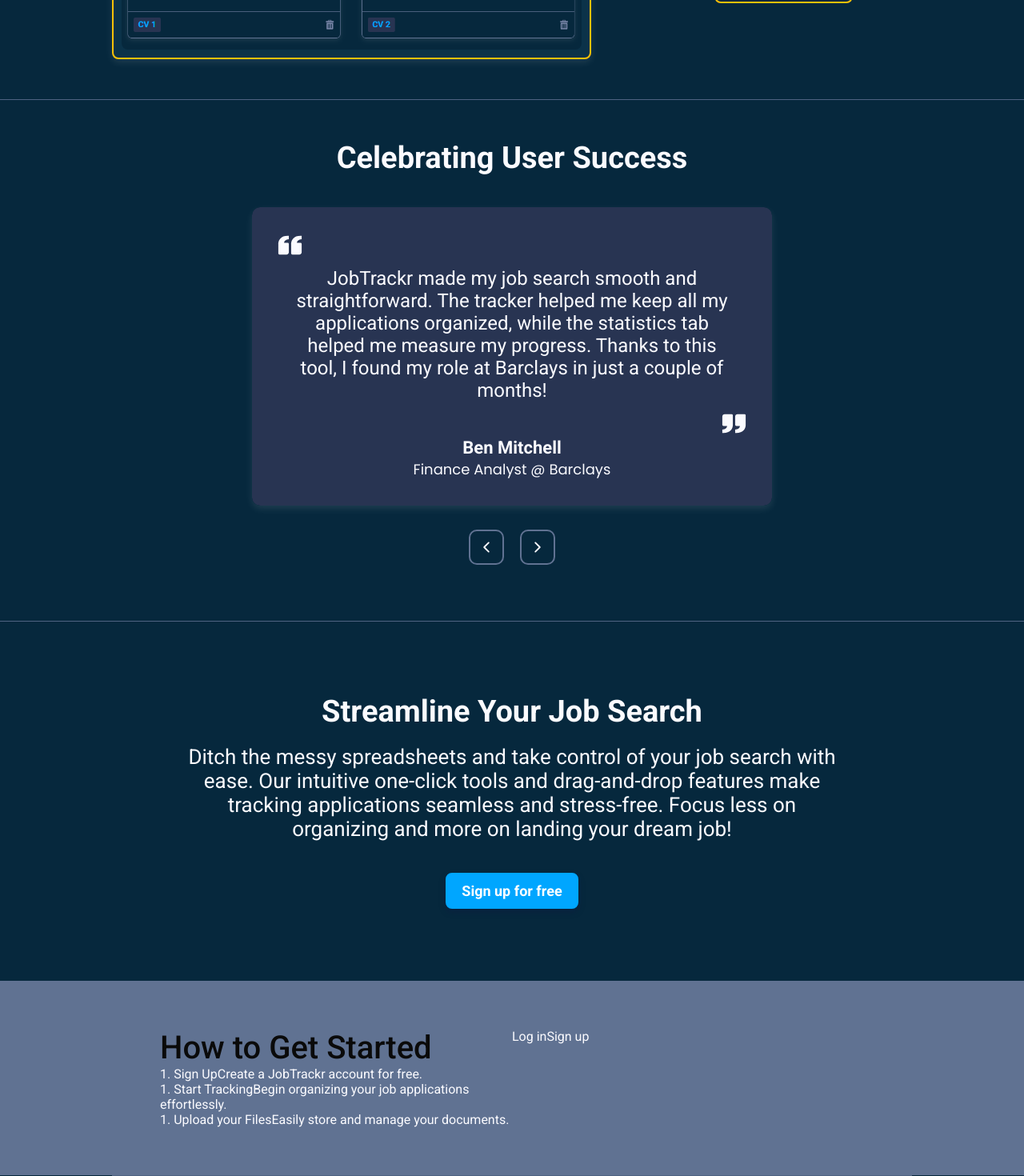
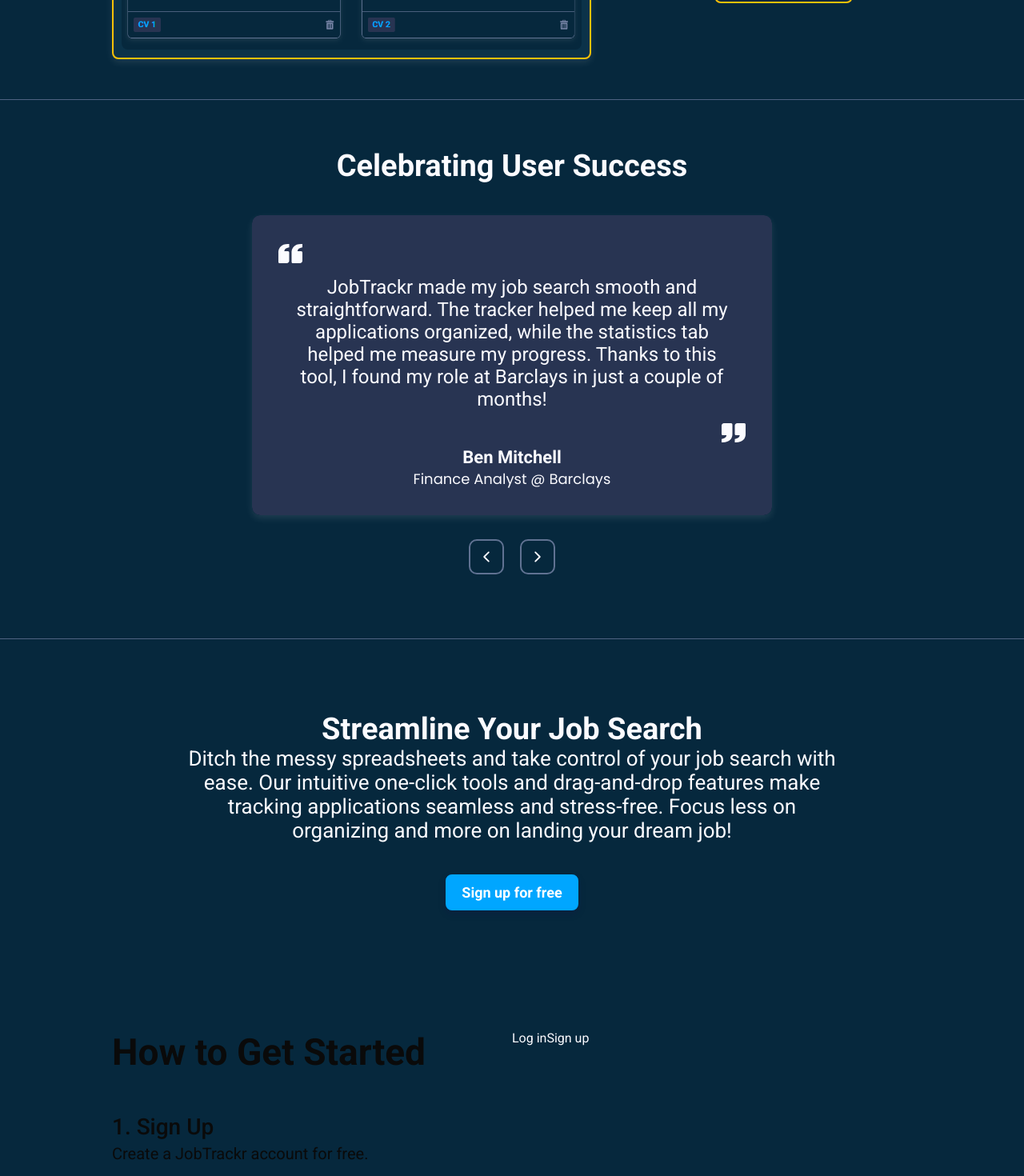
Before and after one commit to jloizel/jobtrackr, a Next.js app: page / in a window 1280 px wide. Shown: the part 3540-5010 px from the top of the page at 80% size. Built offline with nearby package versions, Linux system fonts and the light colour scheme; no server answers; a web font is replaced by a local one.

Commit message:
home page mobile styling

```diff
--- a/src/app/globals.css
+++ b/src/app/globals.css
@@ -92,7 +92,6 @@ a {
   color: #00a6ff;
   color: #283452;
   color: #256D85;
-  color: #47B5FF;
 }
 
 @media (max-width: 767px) {
--- a/src/app/page.module.css
+++ b/src/app/page.module.css
@@ -120,7 +120,13 @@
   display: flex;
   flex-direction: column;
   justify-content: center;
-  padding: 50px;
+  padding: 50px 0;
+  gap: 30px;
+
+  @media (min-width: 768px) {
+    padding: 60px;
+    gap: 20px;
+  }
 }
 
 .text1 {
@@ -130,7 +136,6 @@
 
   @media (min-width: 768px) {
     font-size: 38px;
-    margin-bottom: 20px;
   }
 }
 
--- a/src/components/steps/steps.module.css
+++ b/src/components/steps/steps.module.css
@@ -1,6 +1,6 @@
 .wrapper {
   width: 100vw;
-  background-color: #7e8aadc1;
+  background-color: #06283D;
 }
 
 .container {
@@ -9,21 +9,39 @@
   display: flex;
   flex-direction: row;
   justify-self: center;
-  padding: 60px;
+  padding: 60px 0;
 }
 
 .leftContainer {
   width: 50%;
+  color: var(--secondary-text-color);
 }
 
 .header {
-  color: var(--secondary-text-color);
-  font-size: 40px;
-  font-weight: 500;
+  font-size: 46px;
+  font-weight: 600;
 }
 
 .steps {
+  display: flex;
+  flex-direction: column;
+  gap: 40px;
+  margin-top: 50px;
+}
 
+.step {
+  display: flex;
+  flex-direction: column;
+  gap: 5px;
+}
+
+.step span:first-child {
+  font-weight: 500;
+  font-size: 28px;
+}
+
+.step span:last-child {
+  font-size: 20px;
 }
 
 .rightContainer {
--- a/src/components/steps/steps.tsx
+++ b/src/components/steps/steps.tsx
@@ -14,11 +14,11 @@ const Steps = () => {
               <span>Create a JobTrackr account for free.</span>
             </div>
             <div className={styles.step}>
-              <span>1. Start Tracking</span>
+              <span>2. Start Tracking</span>
               <span>Begin organizing your job applications effortlessly.</span>
             </div>
             <div className={styles.step}>
-              <span>1. Upload your Files</span>
+              <span>3. Upload your Files</span>
               <span>Easily store and manage your documents.</span>
             </div>
           </div>
--- a/src/components/testimonials/testimonialsSlider.module.css
+++ b/src/components/testimonials/testimonialsSlider.module.css
@@ -35,8 +35,12 @@
   text-align: center;
   position: relative;
   align-content: center;
-  padding: 30px;
+  padding: 20px;
   height: 100%;
+
+  @media (min-width: 768px) {
+    padding: 30px;
+  }
 }
 
 .testimonialContainer {
@@ -45,22 +49,22 @@
 }
 
 .testimonial {
-  font-size: 14px;
   font-weight: 400;
-  padding: 10px 20px;
+  padding: 10px 26px;
   color: var(--primary-text-color);
 
   @media (min-width: 768px) {
     font-size: 24px;
+    padding: 10px 20px;
   }
 }
 
 .quoteIcon {
-  font-size: 30px;
+  font-size: 24px;
   color: var(--primary-text-color);
 
   @media (min-width: 768px) {
-    font-size: 35px;
+    font-size: 36px;
   }
 }
 
@@ -78,7 +82,6 @@
 .quoter {
   color: var(--primary-text-color);
   font-weight: 600;
-  font-size: 15px;
 
   @media (min-width: 768px) {
     font-size: 22px;
@@ -89,7 +92,7 @@
   color: var(--primary-text-color);
   font-weight: 400;
   font-family: "Poppins", sans-serif;
-  font-size: 12px;
+  font-size: 14px;
 
   @media (min-width: 768px) and (max-width: 1023px) {
     font-size: 16px;
```
